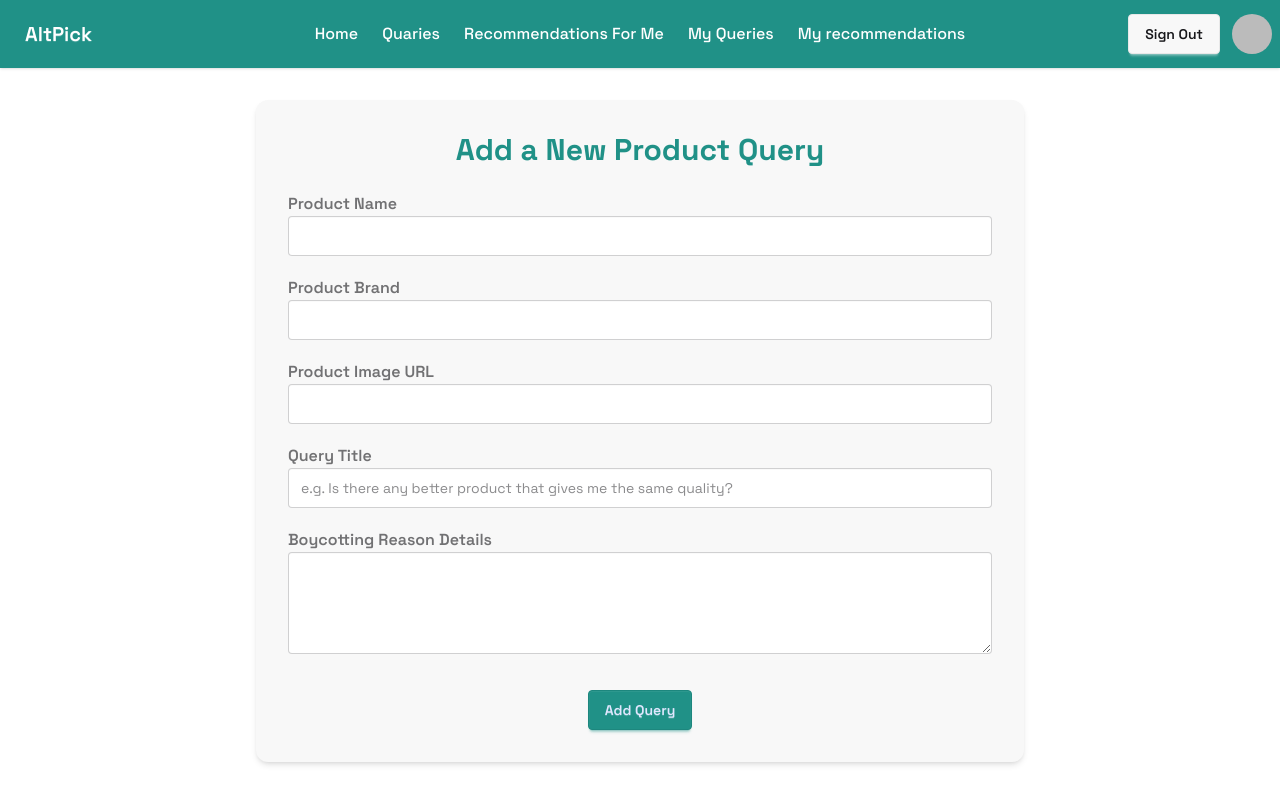
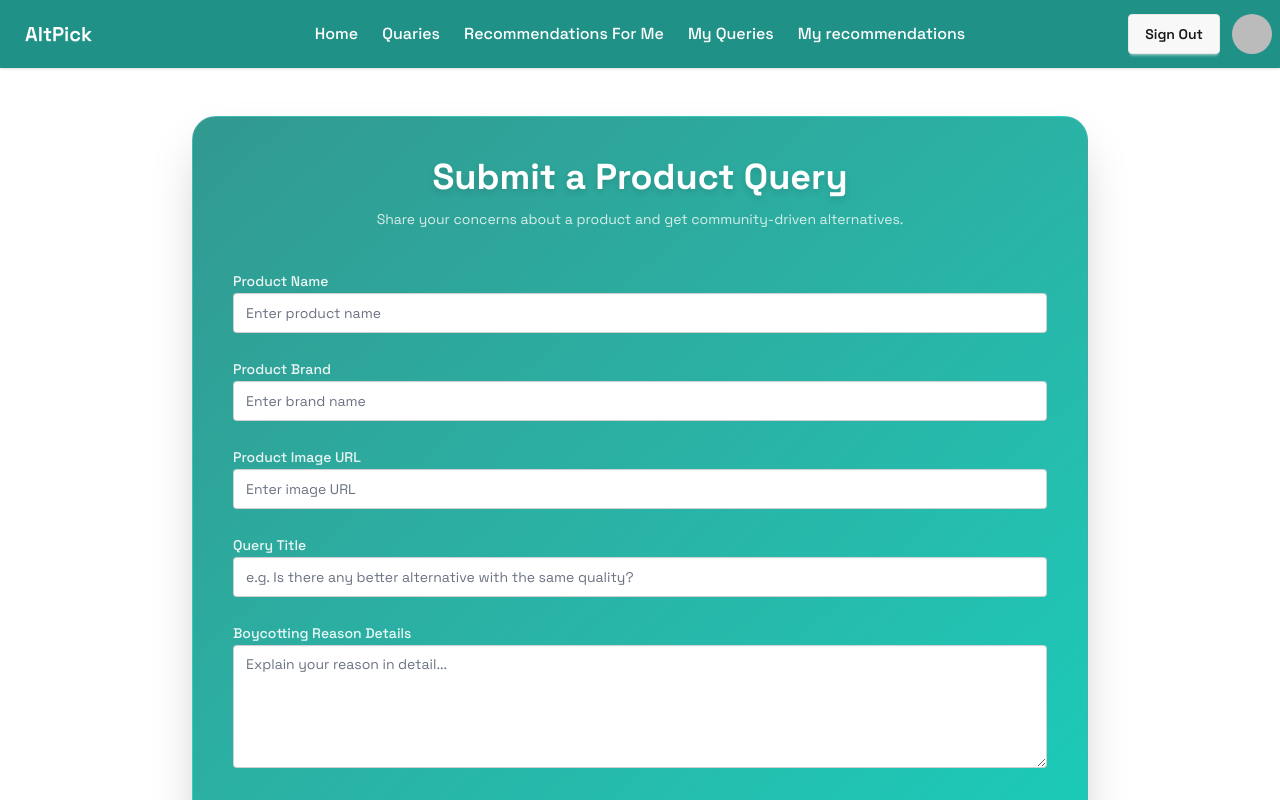
Before and after one commit to mdmhrz/alt-pick-client, a React (Vite) app: page /add-query in a window 1280 px wide. Shown: the top 800 px of the page. Built offline with nearby package versions, Linux system fonts and the light colour scheme; no server answers; sample sign-in values are in the browser's storage; a web font is replaced by a local one.

Commit message:
Use everywhere axios insted of fetch

```diff
--- a/src/Pages/AddQuery/AddQuery.jsx
+++ b/src/Pages/AddQuery/AddQuery.jsx
@@ -25,8 +25,6 @@ const AddQuery = () => {
     const handleSubmit = (e) => {
         e.preventDefault();
 
-
-
         const fullQuery = {
             ...formData,
             userEmail: user.email,
@@ -36,11 +34,11 @@ const AddQuery = () => {
             recommendationCount: 0,
         };
 
-        console.log(fullQuery);
+        // console.log(fullQuery);
 
         axios.post('http://localhost:3000/queries', { ...fullQuery })
             .then(res => {
-                console.log(res.data);
+                // console.log(res.data);
                 if (res.data.insertedId) {
                     toast.success("Query added successfully!");
                     navigate("/myQueries");
@@ -53,98 +51,98 @@ const AddQuery = () => {
                 console.log(err);
             })
 
-        // try {
-        //     const res = await fetch("https://your-api-endpoint.com/queries", {
-        //         method: "POST",
-        //         headers: { "Content-Type": "application/json" },
-        //         body: JSON.stringify(fullQuery),
-        //     });
-
-        //     const data = await res.json();
-        //     if (data.insertedId || res.ok) {
-        //         toast.success("Query added successfully!");
-        //         navigate("/myQueries");
-        //     } else {
-        //         throw new Error("Failed to add query.");
-        //     }
-        // } catch (error) {
-        //     toast.error(error.message || "Something went wrong.");
-        // }
     };
 
     return (
-        <div className="max-w-3xl mx-auto bg-base-200 p-8 rounded-xl shadow-md mt-8">
-            <h2 className="text-3xl font-bold text-primary mb-6 text-center">Add a New Product Query</h2>
+        <div className="max-w-4xl mx-auto bg-gradient-to-br from-[#319990] to-[#18cdbb] p-10 rounded-3xl shadow-2xl mt-12 border border-white/10 backdrop-blur-md text-white">
+            <div className="text-center mb-10">
+                <h2 className="text-4xl font-extrabold mb-3 drop-shadow-md">Submit a Product Query</h2>
+                <p className="text-white/80 text-sm">
+                    Share your concerns about a product and get community-driven alternatives.
+                </p>
+            </div>
 
-            <form onSubmit={handleSubmit} className="space-y-5">
+            <form onSubmit={handleSubmit} className="space-y-6">
+                {/* Product Name */}
                 <div>
-                    <label className="label font-semibold">Product Name</label>
+                    <label className="label font-medium text-sm text-white/90">Product Name</label>
                     <input
                         type="text"
                         name="productName"
-                        className="input input-bordered w-full"
+                        placeholder="Enter product name"
+                        className="input input-bordered w-full bg-white text-black placeholder-gray-500"
                         required
                         value={formData.productName}
                         onChange={handleChange}
                     />
                 </div>
 
+                {/* Product Brand */}
                 <div>
-                    <label className="label font-semibold">Product Brand</label>
+                    <label className="label font-medium text-sm text-white/90">Product Brand</label>
                     <input
                         type="text"
                         name="productBrand"
-                        className="input input-bordered w-full"
+                        placeholder="Enter brand name"
+                        className="input input-bordered w-full bg-white text-black placeholder-gray-500"
                         required
                         value={formData.productBrand}
                         onChange={handleChange}
                     />
                 </div>
 
+                {/* Product Image URL */}
                 <div>
-                    <label className="label font-semibold">Product Image URL</label>
+                    <label className="label font-medium text-sm text-white/90">Product Image URL</label>
                     <input
                         type="url"
                         name="productImageUrl"
-                        className="input input-bordered w-full"
+                        placeholder="Enter image URL"
+                        className="input input-bordered w-full bg-white text-black placeholder-gray-500"
                         required
                         value={formData.productImageUrl}
                         onChange={handleChange}
                     />
                 </div>
 
+                {/* Query Title */}
                 <div>
-                    <label className="label font-semibold">Query Title</label>
+                    <label className="label font-medium text-sm text-white/90">Query Title</label>
                     <input
                         type="text"
                         name="queryTitle"
-                        className="input input-bordered w-full"
+                        placeholder="e.g. Is there any better alternative with the same quality?"
+                        className="input input-bordered w-full bg-white text-black placeholder-gray-500"
                         required
-                        placeholder="e.g. Is there any better product that gives me the same quality?"
                         value={formData.queryTitle}
                         onChange={handleChange}
                     />
                 </div>
 
+                {/* Reason */}
                 <div>
-                    <label className="label font-semibold">Boycotting Reason Details</label>
+                    <label className="label font-medium text-sm text-white/90">Boycotting Reason Details</label>
                     <textarea
                         name="reason"
-                        rows="4"
-                        className="textarea textarea-bordered w-full"
+                        rows="5"
+                        placeholder="Explain your reason in detail..."
+                        className="textarea textarea-bordered w-full bg-white text-black placeholder-gray-500"
                         required
                         value={formData.reason}
                         onChange={handleChange}
-                    />
+                    ></textarea>
                 </div>
 
-                <div className="text-center">
-                    <button type="submit" className="btn btn-primary mt-4">
+                {/* Submit Button */}
+                <div className="text-center pt-4">
+                    <button type="submit" className="btn bg-white text-[#209187] hover:bg-gray-100 font-bold px-8 py-2 text-base rounded-full shadow-lg">
                         Add Query
                     </button>
                 </div>
             </form>
         </div>
+
+
     );
 };
 
--- a/src/Pages/MyQuaries/MyQuaries.jsx
+++ b/src/Pages/MyQuaries/MyQuaries.jsx
@@ -11,7 +11,7 @@ import useAxiosSecure from "../../hooks/useAxiosSecure";
 
 const MyQueries = () => {
     const { user } = useAuth();
-    console.log(user.accessToken);
+    // console.log(user.accessToken);
     const [userQueries, setUserQueries] = useState([]);
     const [selectedQuery, setSelectedQuery] = useState(null);
     // console.log(selectedQuery._id);
@@ -41,11 +41,9 @@ const MyQueries = () => {
             text: "You won't be able to revert this!",
             icon: "warning",
             showCancelButton: true,
-            confirmButtonColor: "#7E22CE",
+            confirmButtonColor: "#209187",
             cancelButtonColor: "#d33",
             confirmButtonText: "Yes, delete it!",
-            background: "#1A1A1A",
-            color: "#fff",
         }).then((result) => {
             if (result.isConfirmed) {
                 axios.delete(`http://localhost:3000/queries/${id}`).then((res) => {
@@ -90,14 +88,15 @@ const MyQueries = () => {
     };
 
     return (
-        <div className="max-w-6xl mx-auto px-4 py-8">
+        <div className="bg-base-300">
+            <div className="max-w-7xl mx-auto px-4 py-20 ">
                 <div className="bg-base-200 rounded-xl mb-8 shadow-md bg-cover bg-center"
                     style={{
                         backgroundImage: "url('https://thumbs.dreamstime.com/b/handwriting-text-any-questions-question-concept-meaning-you-say-write-order-to-ask-demonstrating-something-picture-photo-164080259.jpg')"
                     }}>
-                <div className="bg-base-200/80 p-8 rounded-xl flex items-center justify-between">
+                    <div className="bg-secondary/80 p-8 rounded-xl flex items-center justify-between">
                         <div>
-                        <h1 className="text-4xl font-bold text-primary mb-2">Your Recent Product Queries</h1>
+                            <h1 className="text-4xl font-bold text-white mb-2">Your Recent Product Queries</h1>
                             <p className="text-gray-400 text-sm mb-4">Track, update, and manage your posted product-related questions here.</p>
                             <Link to="/add-query"><button className="btn btn-primary">Add New Query</button></Link>
                         </div>
@@ -167,6 +166,7 @@ const MyQueries = () => {
                     </div>
                 </dialog>
             </div>
+        </div>
     );
 };
 
--- a/src/Pages/MyRecommendations/MyRecommendations.jsx
+++ b/src/Pages/MyRecommendations/MyRecommendations.jsx
@@ -4,51 +4,44 @@ import { toast } from "react-toastify";
 import Loading from "../../components/Loading/Loading";
 import MyRecommendationsList from "./MyRecommendationsList";
 import axios from "axios";
+import useAxiosSecure from "../../hooks/useAxiosSecure";
+import Swal from "sweetalert2";
 
 const MyRecommendations = () => {
     const { user } = useAuth();
     const [myRecommendations, setMyRecommendations] = useState([]);
     const [loading, setLoading] = useState(true);
+    const axiosSecure = useAxiosSecure();
 
     useEffect(() => {
         if (user?.email) {
-            fetch(`http://localhost:3000/recommendations/recommenderEmail/${user.email}`, {
-                headers: {
-                    Authorization: `Bearer ${user.accessToken}`,
-                }
-            })
-                .then(res => res.json())
-                .then(data => setMyRecommendations(data))
+            axiosSecure.get(`http://localhost:3000/recommendations/recommenderEmail/${user.email}`)
+                .then(res => setMyRecommendations(res.data))
                 .catch(() => toast.error("Failed to load your recommendations"))
                 .finally(() => setLoading(false));
         }
-
-
     }, [user?.email]);
 
     const handleDelete = async (rec) => {
-        const confirm = window.confirm("Are you sure you want to delete this recommendation?");
-        if (!confirm) return;
-
-        try {
-            const res = await fetch(`http://localhost:3000/recommendations/${rec._id}`, {
-                method: "DELETE",
-            });
-
-            if (res.ok) {
-                // Decrement recommendation count in associated query
-                await fetch(`http://localhost:3000/queries/decrement/${rec.queryId}`, {
-                    method: "PATCH",
-                });
-
-                setMyRecommendations(prev => prev.filter(item => item._id !== rec._id));
-                toast.success("Recommendation deleted successfully");
-            } else {
-                toast.error("Failed to delete recommendation");
+        Swal.fire({
+            title: "Are you sure?",
+            text: "You won't be able to revert this!",
+            icon: "warning",
+            showCancelButton: true,
+            confirmButtonColor: "#209187",
+            cancelButtonColor: "#d33",
+            confirmButtonText: "Yes, delete it!",
+        }).then((result) => {
+            if (result.isConfirmed) {
+                axios.delete(`http://localhost:3000/recommendations/${rec._id}`)
+                    .then((res) => {
+                        if (res.data.deletedCount) {
+                            toast.success("Your recommendation has been deleted.");
+                            setMyRecommendations(prev => prev.filter(item => item._id !== rec._id));
+                        }
+                    });
             }
-        } catch (error) {
-            toast.error("An error occurred while deleting");
-        }
+        });
     };
 
     if (loading) {
--- a/src/Pages/RecommendatationForMe/RecommendationForMe.jsx
+++ b/src/Pages/RecommendatationForMe/RecommendationForMe.jsx
@@ -3,75 +3,96 @@ import { FaClock, FaBoxOpen, FaUserCircle } from "react-icons/fa";
 import useAuth from "../../hooks/useAuth";
 import { toast } from "react-toastify";
 import Loading from "../../components/Loading/Loading";
+import useAxiosSecure from "../../hooks/useAxiosSecure";
 
 const RecommendationsForMe = () => {
     const { user } = useAuth();
     const [recommendations, setRecommendations] = useState([]);
     const [loading, setLoading] = useState(true);
+    const axioSecure = useAxiosSecure()
 
     useEffect(() => {
         if (user?.email) {
-            fetch(`http://localhost:3000/recommendations/creatorEmail/${user.email}`, {
-                headers: {
-                    Authorization: `Bearer ${user.accessToken}`,
-                }
-            })
-                .then((res) => res.json())
-                .then((data) => setRecommendations(data))
+            axioSecure.get(`http://localhost:3000/recommendations/creatorEmail/${user.email}`)
+                .then((res) => setRecommendations(res.data))
                 .catch(() => toast.error("Failed to load recommendations"))
                 .finally(() => setLoading(false));
         }
     }, [user?.email]);
 
+
     if (loading) {
         return <Loading></Loading>;
     }
 
-    console.log(recommendations);
+    // console.log(recommendations);
 
     return (
         <div className="max-w-6xl mx-auto p-6">
-            <h2 className="text-2xl font-bold text-primary mb-4">Recommendations For Me</h2>
+            <h2 className="text-3xl font-extrabold text-primary mb-6 text-center">
+                Recommendations You Received
+            </h2>
+
             {recommendations.length === 0 ? (
-                <p className="text-gray-500 text-center">No one has made any recommendations on your queries yet.</p>
+                <div className="text-center text-gray-400 py-16 bg-base-100 rounded-xl shadow-inner">
+                    <p className="text-lg">No recommendations yet on your queries.</p>
+                    <p className="text-sm mt-2">Once others start recommending products, you’ll see them here.</p>
+                </div>
             ) : (
-                <div className="overflow-x-auto bg-base-200 rounded-lg shadow">
-                    <table className="table w-full">
-                        <thead>
-                            <tr className="text-base-content">
-                                <th>Recommender</th>
-                                <th>Query Title</th>
-                                <th>Recommendation</th>
-                                <th>Product</th>
-                                <th>Reason</th>
-                                <th>Date</th>
+                <div className="overflow-x-auto bg-base-100 rounded-2xl shadow-lg border border-base-300">
+                    <table className="table w-full text-sm">
+                        <thead className="bg-base-200 text-base-content uppercase text-xs tracking-wider">
+                            <tr>
+                                <th className="p-4">Recommender</th>
+                                <th className="p-4">Query Title</th>
+                                <th className="p-4">Suggestion</th>
+                                <th className="p-4">Product</th>
+                                <th className="p-4">Reason</th>
+                                <th className="p-4">Date</th>
                             </tr>
                         </thead>
                         <tbody>
                             {recommendations.map((rec) => (
-                                <tr key={rec._id} className="hover:bg-base-100 transition">
-                                    <td className="flex items-center gap-2">
+                                <tr key={rec._id} className="hover:bg-base-200 transition">
+                                    <td className="p-4">
+                                        <div className="flex items-center gap-3">
                                             {rec.recommenderImage ? (
                                                 <img
                                                     src={rec.recommenderImage}
                                                     alt={rec.recommenderName}
-                                                className="w-8 h-8 rounded-full object-cover"
+                                                    className="w-10 h-10 rounded-full object-cover border"
                                                 />
                                             ) : (
-                                            <FaUserCircle className="text-lg text-gray-400" />
+                                                <FaUserCircle className="text-xl text-gray-400" />
                                             )}
-                                        <span>{rec.recommenderName}</span>
+                                            <div>
+                                                <p className="font-semibold text-primary">{rec.recommenderName}</p>
+                                            </div>
+                                        </div>
                                     </td>
-                                    <td className="font-medium">{rec.queryTitle}</td>
-                                    <td>{rec.title}</td>
-                                    <td className="flex items-center gap-2">
-                                        <FaBoxOpen />
+
+                                    <td className="p-4 text-base font-medium text-base-content">
+                                        {rec.queryTitle}
+                                    </td>
+
+                                    <td className="p-4 text-base-content">{rec.title}</td>
+
+                                    <td className="p-4 flex items-center gap-2 text-base-content">
+                                        <FaBoxOpen className="text-primary" />
                                         {rec.product}
                                     </td>
-                                    <td className="text-sm text-gray-600">{rec.reason}</td>
-                                    <td className="text-xs text-gray-500 flex items-center gap-1">
-                                        <FaClock className="text-[10px]" />
-                                        {new Date(rec.timestamp).toLocaleString()}
+
+                                    <td className="p-4 text-gray-500 text-sm max-w-xs">
+                                        {rec.reason.length > 80
+                                            ? rec.reason.slice(0, 80) + '...'
+                                            : rec.reason}
+                                    </td>
+
+                                    <td className="p-4 text-xs text-gray-400">
+                                        <div className="flex items-center gap-1">
+                                            <FaClock className="text-[12px]" />
+                                            {new Date(rec.timestamp).toLocaleDateString()}
+                                        </div>
                                     </td>
                                 </tr>
                             ))}
@@ -80,6 +101,7 @@ const RecommendationsForMe = () => {
                 </div>
             )}
         </div>
+
     );
 };
 
--- a/src/hooks/useAxiosSecure.jsx
+++ b/src/hooks/useAxiosSecure.jsx
@@ -12,7 +12,7 @@ const useAxiosSecure = () => {
     const { user, signOutUser } = useAuth()
 
     axiosInstance.interceptors.request.use(config => {
-        config.headers.Authorization = `Bearer ${user.accessToken}`
+        config.headers.authorization = `Bearer ${user.accessToken}`
         return config;
     })
 
```
Lines whose indentation alone changed are shown as unchanged.
